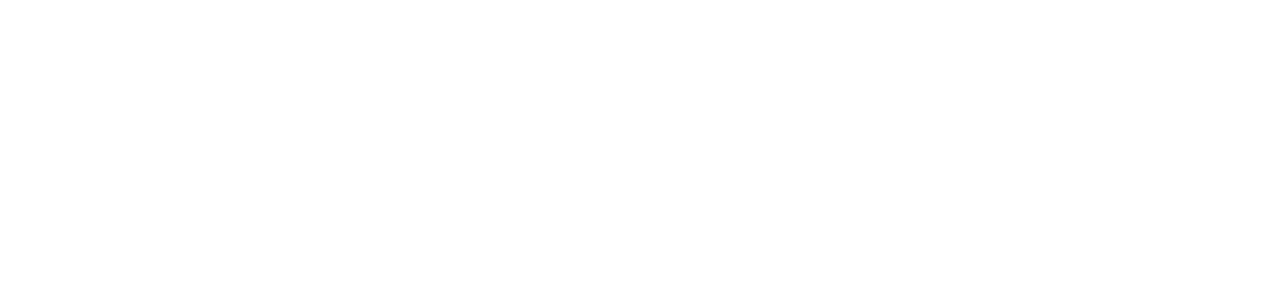
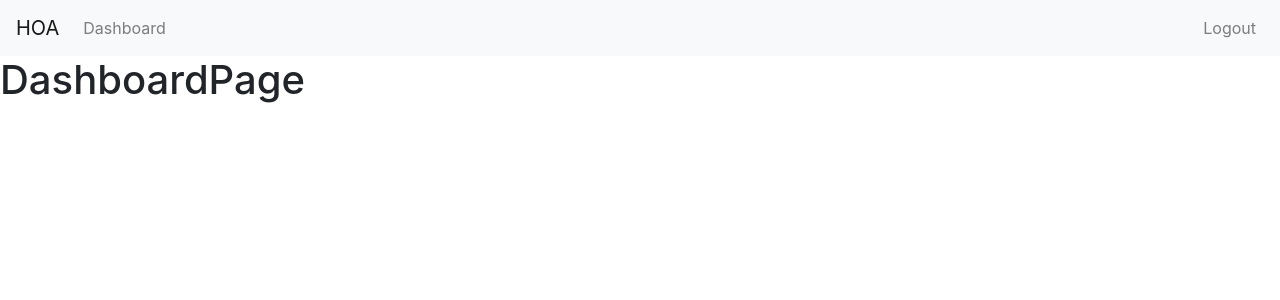
Before and after one commit to Adi-mor2009/hoa-app, a React (Create React App) app: page /#/dashboard in a window 1280 px wide. Shown: the top 300 px of the page. Built offline with nearby package versions, Linux system fonts and the light colour scheme.

Commit message:
activeUser state in App.js + conditional rendering in main navbar

```diff
--- a/src/App.js
+++ b/src/App.js
@@ -5,23 +5,27 @@
 import LoginPage from './pages/LoginPage/LoginPage';
 import SignupPage from './pages/SignupPage/SignupPage';
 import MainNavbar from './components/MainNavbar/MainNavbar';
+import { useState } from 'react';
+import DashboardPage from './pages/DashboardPage/DashboardPage';
 
 function App() {
+  // const [activeUser, setActiveUser] = useState(null);
+  const [activeUser, setActiveUser] = useState({id:"1", name:"Adi Mor", email:"adi@adi.com", apartement:"1", role:"admin"});
   return (
     <div className="app">
       <HashRouter>
         <Switch>
           <Route exact path="/" >
-            <MainNavbar/>
+            <MainNavbar  activeUser={activeUser}/>
             <HomePage/>
           </Route>
           <Route exact path="/login"><LoginPage/></Route>
           <Route exact path="/signup" ><SignupPage/></Route>
-          {/* <Route exact path="/dashboard" >
-            <RecipeNavbar/>
+          <Route exact path="/dashboard" >
+            <MainNavbar activeUser={activeUser}/>
             <DashboardPage/>
           </Route>
-          <Route exact path="/tenants" ><TenantsPage/></Route>
+          {/* <Route exact path="/tenants" ><TenantsPage/></Route>
           <Route exact path="/messages" ><MessagesdPage/></Route>
           <Route exact path="/new-message" ><NewMessagePage/></Route>
           <Route exact path="/votings" ><Votings/></Route>
--- a/src/components/MainNavbar/MainNavbar.js
+++ b/src/components/MainNavbar/MainNavbar.js
@@ -1,20 +1,19 @@
 import React from 'react';
 import { Nav, Navbar } from 'react-bootstrap';
 
-function MainNavbar(props) {
+function MainNavbar({activeUser}) {
     return (
         <Navbar bg="light" expand="lg">
             <Navbar.Brand href="#/">HOA</Navbar.Brand>
-            {/* <Navbar.Brand href="#/">Recipe Book</Navbar.Brand> */}
             <Navbar.Toggle aria-controls="basic-navbar-nav" />
             <Navbar.Collapse id="basic-navbar-nav">
                 <Nav className="mr-auto">
-                    <Nav.Link href="#/dashboard">Dashboard</Nav.Link>
+                    {activeUser ? <Nav.Link href="#/dashboard">Dashboard</Nav.Link> : null}
                 </Nav>
                 <Nav className="ml-auto">
-                    <Nav.Link href="#/login">Login</Nav.Link>
-                    <Nav.Link href="#/signup">Signup</Nav.Link>
-                    <Nav.Link href="#">Logout</Nav.Link>
+                    {!activeUser ? <Nav.Link href="#/login">Login</Nav.Link> : null}
+                    {!activeUser ? <Nav.Link href="#/signup">Signup</Nav.Link> : null}
+                    {activeUser ? <Nav.Link href="#">Logout</Nav.Link> : null}
                 </Nav>
         </Navbar.Collapse>
         </Navbar>
--- /dev/null
+++ b/src/pages/DashboardPage/DashboardPage.js
@@ -0,0 +1,9 @@
+import React from 'react'
+
+export default function DashboardPage() {
+    return (
+        <div>
+            <h1>DashboardPage</h1>
+        </div>
+    )
+}
```
Also changed, not shown: src/pages/DashboardPage/DashboardPage.css (added).
